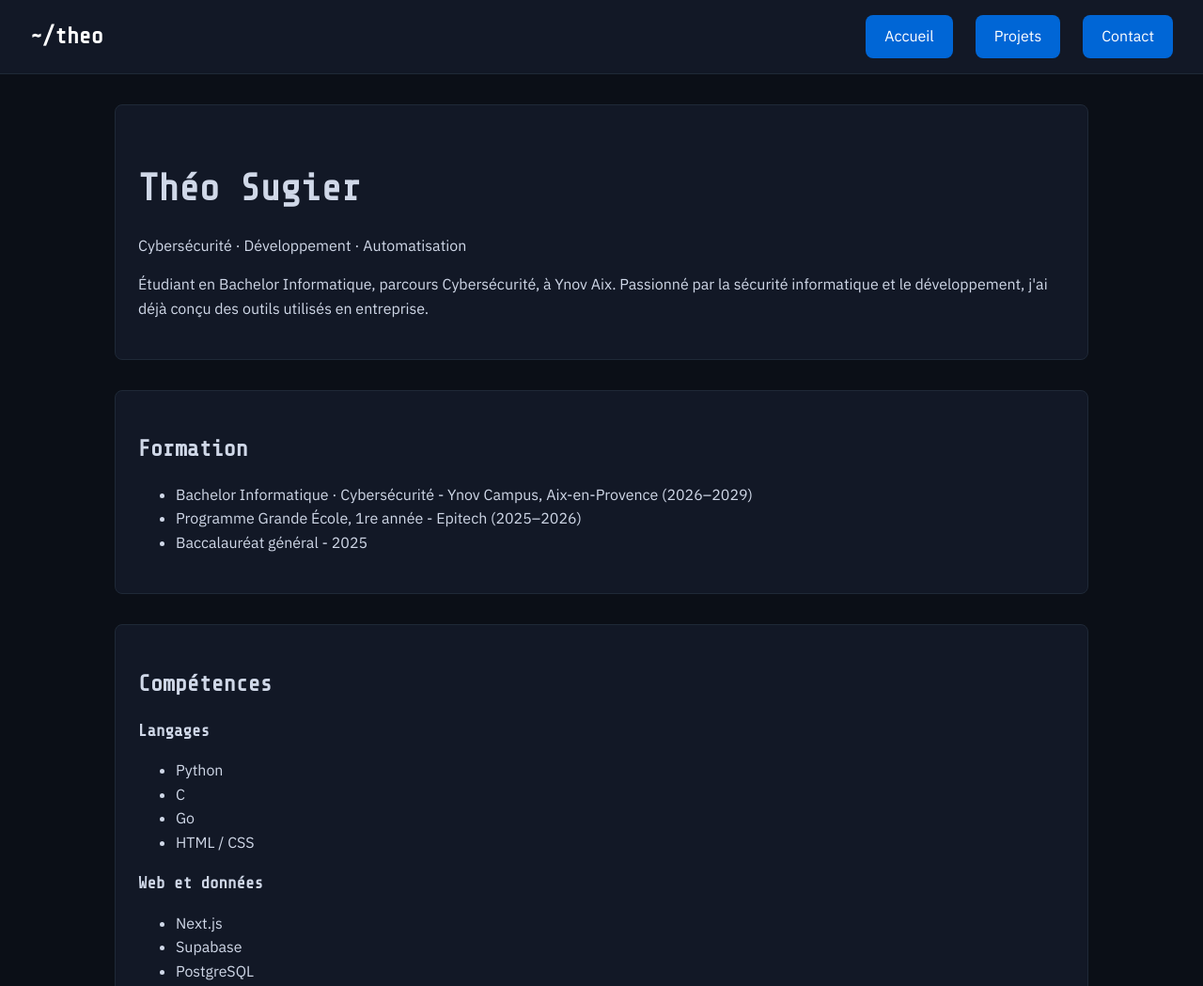
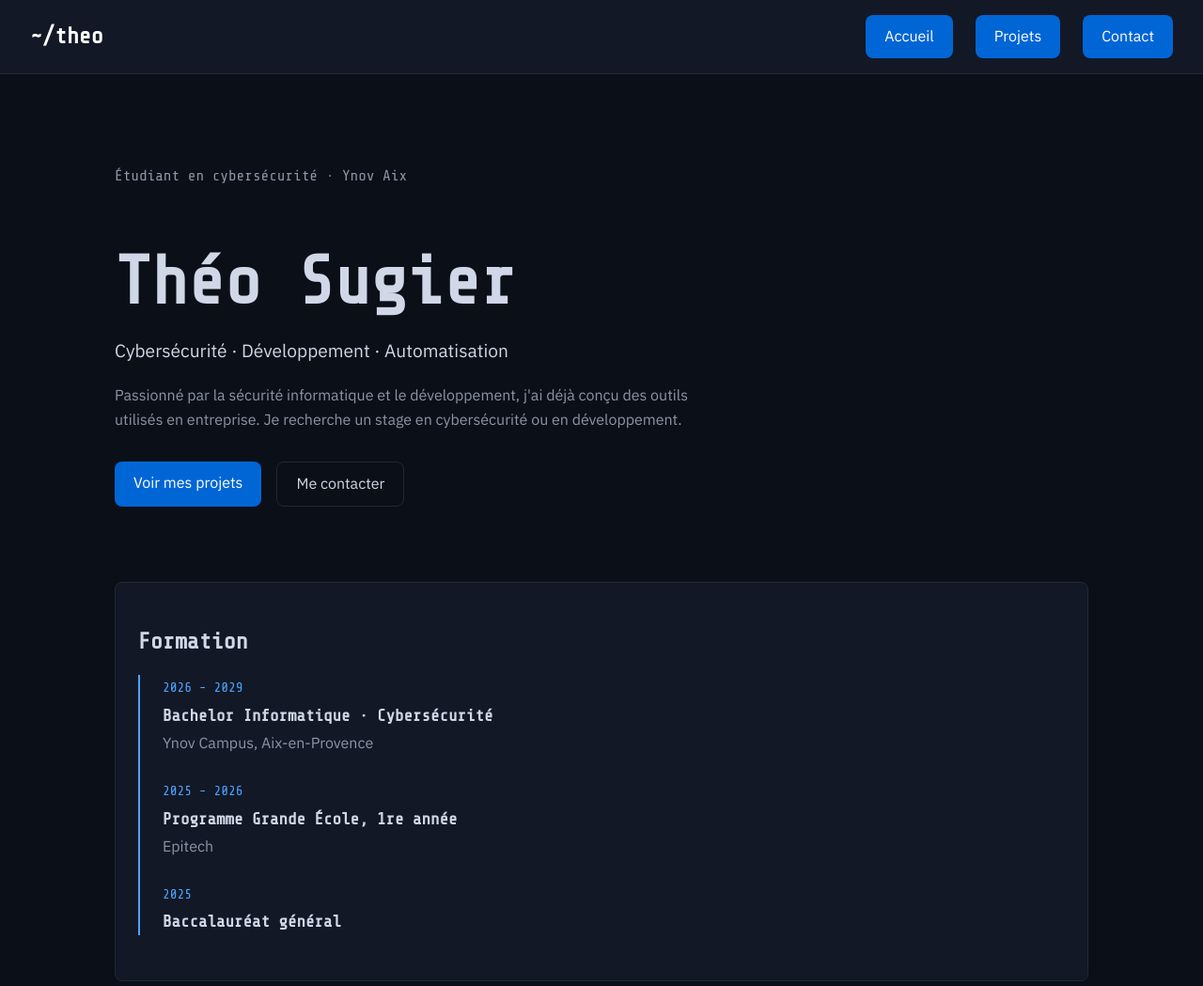
Before and after one commit to theosugier/portfolio, a plain HTML site: page index.html in a window 1280 px wide. Shown: the top 1049 px of the page at 94% size. Drawn offline with nearby package versions, Linux system fonts and the light colour scheme.

Commit message:
style: refonte accueil et projet

```diff
--- a/css/style.css
+++ b/css/style.css
@@ -117,6 +117,140 @@ img, video { /* pour que ca deborde pas */
     margin-bottom: 1rem;
 }
 
+.presentation { /* le haut de l'accueil, pas de carte autour */
+    background-color: transparent;
+    border: none;
+    padding: 3rem 0;
+}
+
+.presentation h1 {
+    font-size: clamp(2.5rem, 1.5rem + 5vw, 4.5rem); /* grossit avec l'ecran mais reste entre 2 bornes */
+    line-height: 1.1;
+}
+
+.presentation p {
+    max-width: 650px;
+    color: var(--texte-doux);
+}
+
+.petit-titre {
+    font-family: "Share Tech Mono", monospace;
+    color: var(--accent);
+    margin-bottom: 0.5rem;
+}
+
+.presentation .accroche {
+    font-size: 1.2rem;
+    color: var(--texte);
+}
+
+.boutons {
+    display: flex;
+    flex-wrap: wrap;
+    gap: 1rem;
+    margin-top: 2rem;
+}
+
+.bouton-contour { /* bouton secondaire, juste le contour */
+    display: inline-block;
+    padding: 10px 20px;
+    border: 1px solid var(--bordure);
+    border-radius: 8px;
+    color: var(--texte);
+    text-decoration: none;
+    transition: border-color 0.3s, color 0.3s;
+}
+
+.bouton-contour:hover {
+    border-color: var(--accent);
+    color: var(--accent);
+}
+
+/* ---- page projets ---- */
+
+.projets-liste { /* 3 colonnes sur pc, 1 sur tel, sans media query */
+    display: grid;
+    grid-template-columns: repeat(auto-fit, minmax(280px, 1fr));
+    gap: 1.5rem;
+}
+
+.carte-projet {
+    background-color: var(--fond-carte);
+    border: 1px solid var(--bordure);
+    border-radius: 8px;
+    padding: 1rem;
+    transition: transform 0.2s ease, border-color 0.2s ease;
+}
+
+.carte-projet:hover,
+.carte-projet:focus-within { /* la carte monte un peu quand on passe dessus */
+    transform: translateY(-4px);
+    border-color: var(--accent);
+}
+
+.carte-projet h2 {
+    font-size: 1.3rem;
+    margin-bottom: 0.5rem;
+}
+
+.carte-projet p {
+    color: var(--texte-doux);
+}
+
+/* ---- tags (technos des projets et competences) ---- */
+
+.tags {
+    list-style: none;
+    padding: 0;
+    margin: 0 0 1rem 0;
+    display: flex;
+    flex-wrap: wrap;
+    gap: 0.5rem;
+}
+
+.tags li {
+    font-family: "Share Tech Mono", monospace;
+    font-size: 0.9rem;
+    color: var(--accent);
+    border: 1px solid var(--bordure);
+    border-radius: 4px;
+    padding: 2px 10px;
+}
+
+/* ---- timeline formation et experiences ---- */
+
+.timeline {
+    list-style: none;
+    margin: 0;
+    padding-left: 1.5rem;
+    border-left: 2px solid var(--accent); /* la ligne a gauche */
+}
+
+.timeline li {
+    margin-bottom: 1.5rem;
+}
+
+.timeline h3 {
+    margin: 0.2rem 0;
+}
+
+.timeline p {
+    margin: 0;
+    color: var(--texte-doux);
+}
+
+.date {
+    font-family: "Share Tech Mono", monospace;
+    font-size: 0.9rem;
+    color: var(--accent);
+}
+
+@media (prefers-reduced-motion: reduce) { /* pas d'animation pour ceux qui l'ont desactive */
+    * {
+        transition: none;
+    }
+}
+
 @media (min-width: 768px) { /* sur pc tout sur une ligne */
     header {
         flex-direction: row;
--- a/index.html
+++ b/index.html
@@ -24,44 +24,60 @@
 
     <main>
         <section class="presentation">
+            <p class="petit-titre">Étudiant en cybersécurité · Ynov Aix</p>
             <h1>Théo Sugier</h1>
-            <p>Cybersécurité · Développement · Automatisation</p>
-            <p>Étudiant en Bachelor Informatique, parcours Cybersécurité, à Ynov Aix. Passionné par la sécurité informatique et le développement, j'ai déjà conçu des outils utilisés en entreprise.</p>
+            <p class="accroche">Cybersécurité · Développement · Automatisation</p>
+            <p>Passionné par la sécurité informatique et le développement, j'ai déjà conçu des outils utilisés en entreprise. Je recherche un stage en cybersécurité ou en développement.</p>
+            <div class="boutons">
+                <a href="projets.html" class="bouton-arrondi">Voir mes projets</a>
+                <a href="contact.html" class="bouton-contour">Me contacter</a>
+            </div>
         </section>
 
         <section class="parcours">
             <h2>Formation</h2>
-            <ul>
-                <li>Bachelor Informatique · Cybersécurité - Ynov Campus, Aix-en-Provence (2026–2029)</li>
-                <li>Programme Grande École, 1re année - Epitech (2025–2026)</li>
-                <li>Baccalauréat général - 2025</li>
+            <ul class="timeline">
+                <li>
+                    <span class="date">2026 - 2029</span>
+                    <h3>Bachelor Informatique · Cybersécurité</h3>
+                    <p>Ynov Campus, Aix-en-Provence</p>
+                </li>
+                <li>
+                    <span class="date">2025 - 2026</span>
+                    <h3>Programme Grande École, 1re année</h3>
+                    <p>Epitech</p>
+                </li>
+                <li>
+                    <span class="date">2025</span>
+                    <h3>Baccalauréat général</h3>
+                </li>
             </ul>
         </section>
 
         <section class="competences">
             <h2>Compétences</h2>
             <h3>Langages</h3>
-            <ul>
+            <ul class="tags">
                 <li>Python</li>
                 <li>C</li>
                 <li>Go</li>
                 <li>HTML / CSS</li>
             </ul>
             <h3>Web et données</h3>
-            <ul>
+            <ul class="tags">
                 <li>Next.js</li>
                 <li>Supabase</li>
                 <li>PostgreSQL</li>
             </ul>
             <h3>Outils</h3>
-            <ul>
+            <ul class="tags">
                 <li>Git / GitHub</li>
                 <li>Vercel</li>
                 <li>WinSCP / Pterodactyl</li>
                 <li>API d'IA</li>
             </ul>
             <h3>Cybersécurité</h3>
-            <ul>
+            <ul class="tags">
                 <li>Linux</li>
                 <li>OSINT</li>
                 <li>OPSEC</li>
@@ -71,10 +87,22 @@
 
         <section class="experience">
             <h2>Expériences</h2>
-            <ul>
-                <li>Assistant informatique et développeur - ENIXUS, Martigues (Avr.–Juil. 2026)</li>
-                <li>Employé polyvalent - Carrefour, Martigues (Févr.–Avr. 2026)</li>
-                <li>Agent saisonnier, propreté urbaine - Mairie de Martigues (Juin–Juil. 2025)</li>
+            <ul class="timeline">
+                <li>
+                    <span class="date">Avr. - Juil. 2026</span>
+                    <h3>Assistant informatique et développeur</h3>
+                    <p>ENIXUS, laboratoire d'analyses, Martigues. Audit et sécurisation du parc informatique, outils internes en Python, automatisation des tâches.</p>
+                </li>
+                <li>
+                    <span class="date">Févr. - Avr. 2026</span>
+                    <h3>Employé polyvalent</h3>
+                    <p>Carrefour, Martigues. Mise en rayon, réassort et contact client.</p>
+                </li>
+                <li>
+                    <span class="date">Juin - Juil. 2025</span>
+                    <h3>Agent saisonnier, propreté urbaine</h3>
+                    <p>Mairie de Martigues. Entretien des espaces publics, travail en équipe.</p>
+                </li>
             </ul>
         </section>
     </main>
```
Also changed, not shown: projets.html (+17 -4 lines).
